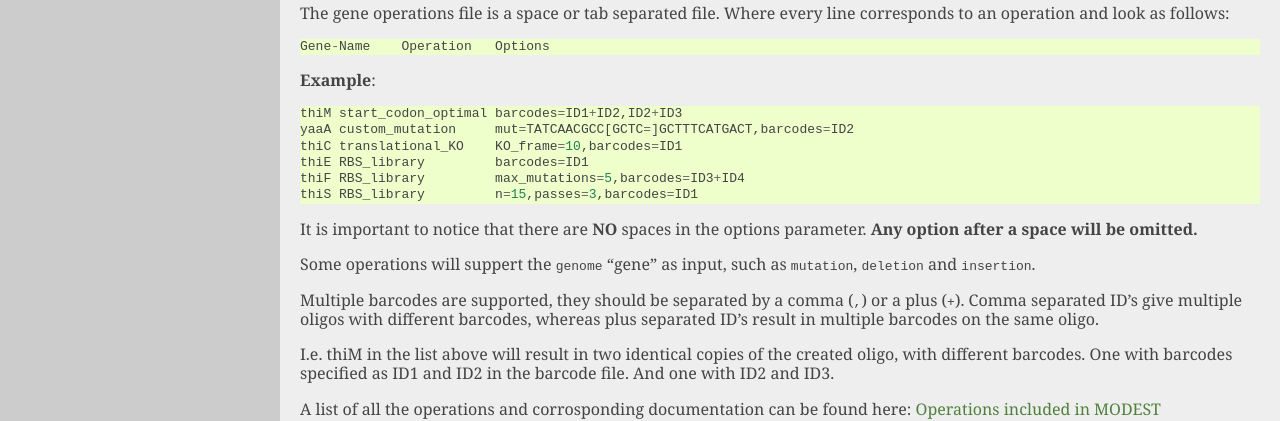
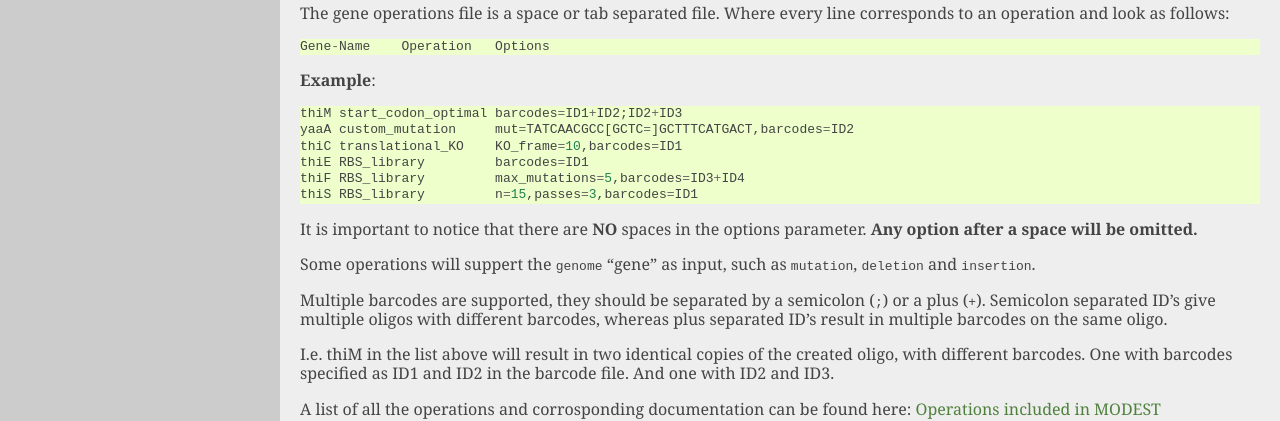
Before and after one commit to micked/MODEST, a Sphinx documentation site: the page built from doc/source/modest_general.rst, in a window 1280 px wide. Shown: the part 625-1046 px from the top of the page. Built offline with Sphinx 7.4.7, drawn with Linux system fonts in a browser that asks for light colours.

Commit message:
Small docs fix

```diff
--- a/doc/source/modest_general.rst
+++ b/doc/source/modest_general.rst
@@ -21,7 +21,7 @@ corresponds to an operation and look as follows::
 
 **Example**: ::
 
-    thiM start_codon_optimal barcodes=ID1+ID2,ID2+ID3
+    thiM start_codon_optimal barcodes=ID1+ID2;ID2+ID3
     yaaA custom_mutation     mut=TATCAACGCC[GCTC=]GCTTTCATGACT,barcodes=ID2
     thiC translational_KO    KO_frame=10,barcodes=ID1
     thiE RBS_library         barcodes=ID1
@@ -34,8 +34,8 @@ parameter. **Any option after a space will be omitted.**
 Some operations will suppert the ``genome`` "gene" as input, such as ``mutation``,
 ``deletion`` and ``insertion``.
 
-Multiple barcodes are supported, they should be separated by a comma (\ ``,``\
-) or a plus (\ ``+``\ ). Comma separated ID’s give multiple oligos with
+Multiple barcodes are supported, they should be separated by a semicolon (\ ``;``\
+) or a plus (\ ``+``\ ). Semicolon separated ID’s give multiple oligos with
 different barcodes, whereas plus separated ID’s result in multiple barcodes on
 the same oligo.
 
```
